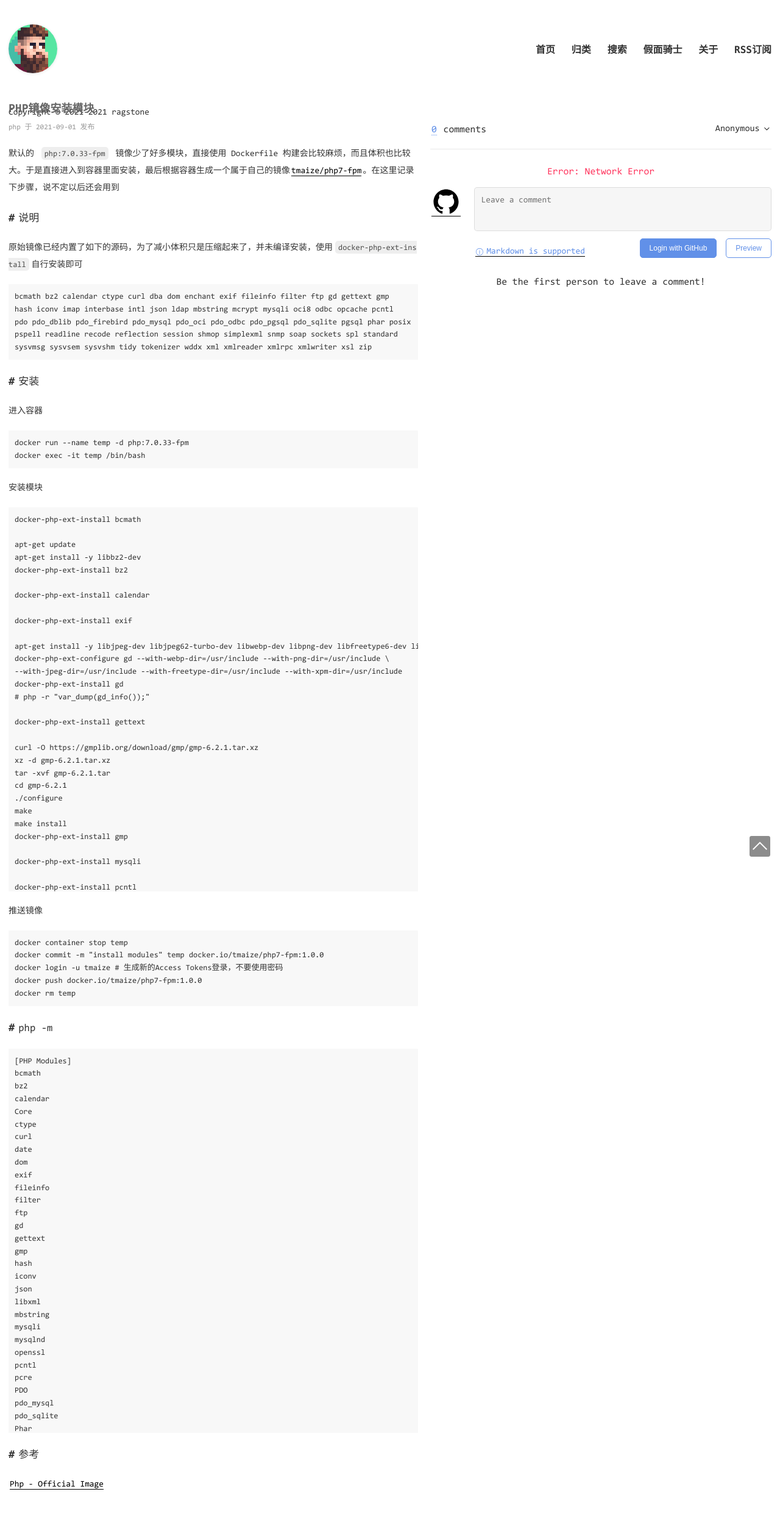
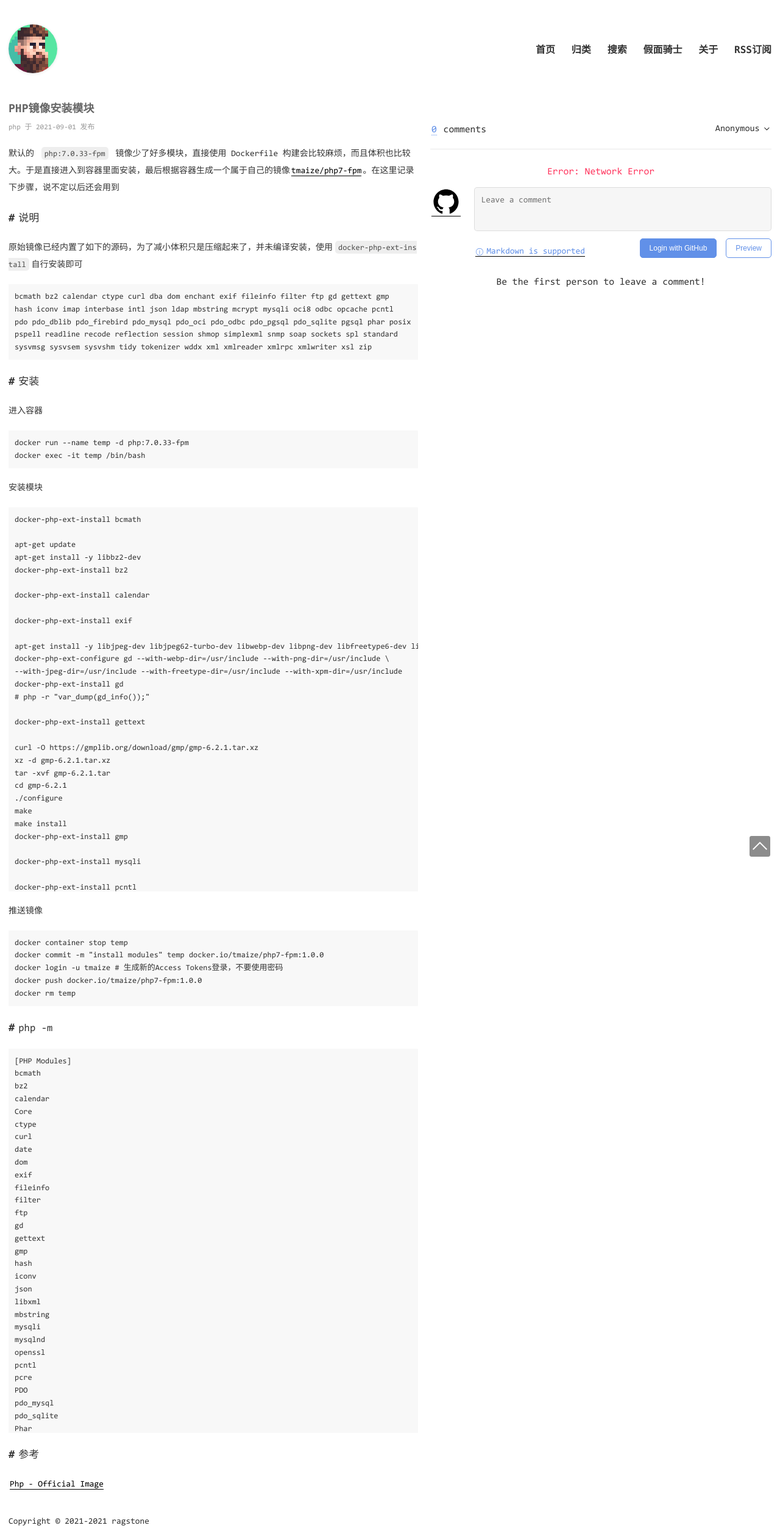
Before and after one commit to ragstone/infoyun, a Jekyll site: the page built from _posts/2021-09-01-phojingxianganzhangmukuai.md, in a window 1280 px wide. Shown: the whole page at 61% size. Built offline with Jekyll 4.4.1, drawn with Linux system fonts in a browser that asks for light colours; comment, search, counter and statistics services are not loaded; before the commit the page ends 2466 px from its top, so only the background shows below that.

Commit message:
Update mypost.html

```diff
--- a/_layouts/mypost.html
+++ b/_layouts/mypost.html
@@ -12,6 +12,7 @@
     <div class="post">
       {{ content }}
     </div>
+    {% include footer.html -%}
   </div>
   <div class="comments-area">
     {% if site.extAdsense -%}
@@ -24,8 +25,6 @@
     {% endif %}
   </div>
 </div>
-{% include footer.html -%}
-<div style="clear: both;"></div>
 {% include script.html -%}
 </body>
 </html>
```
